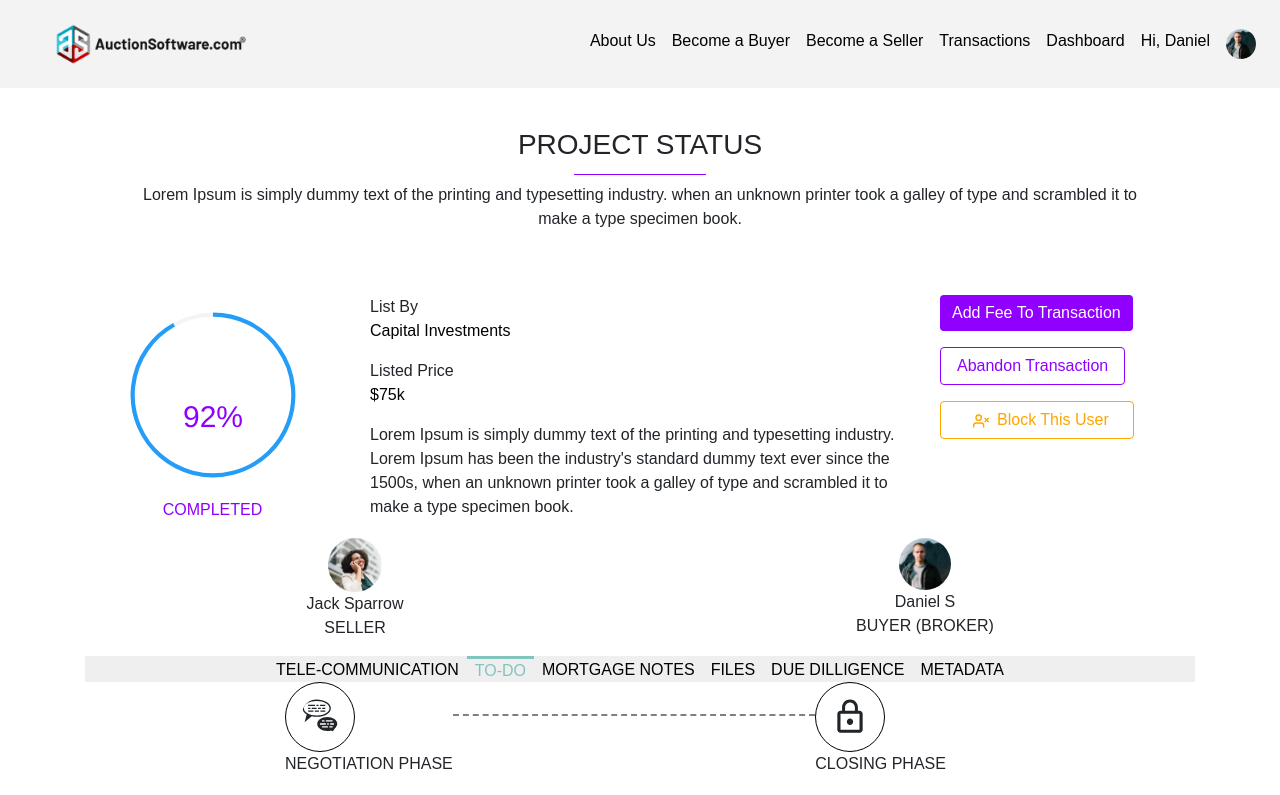
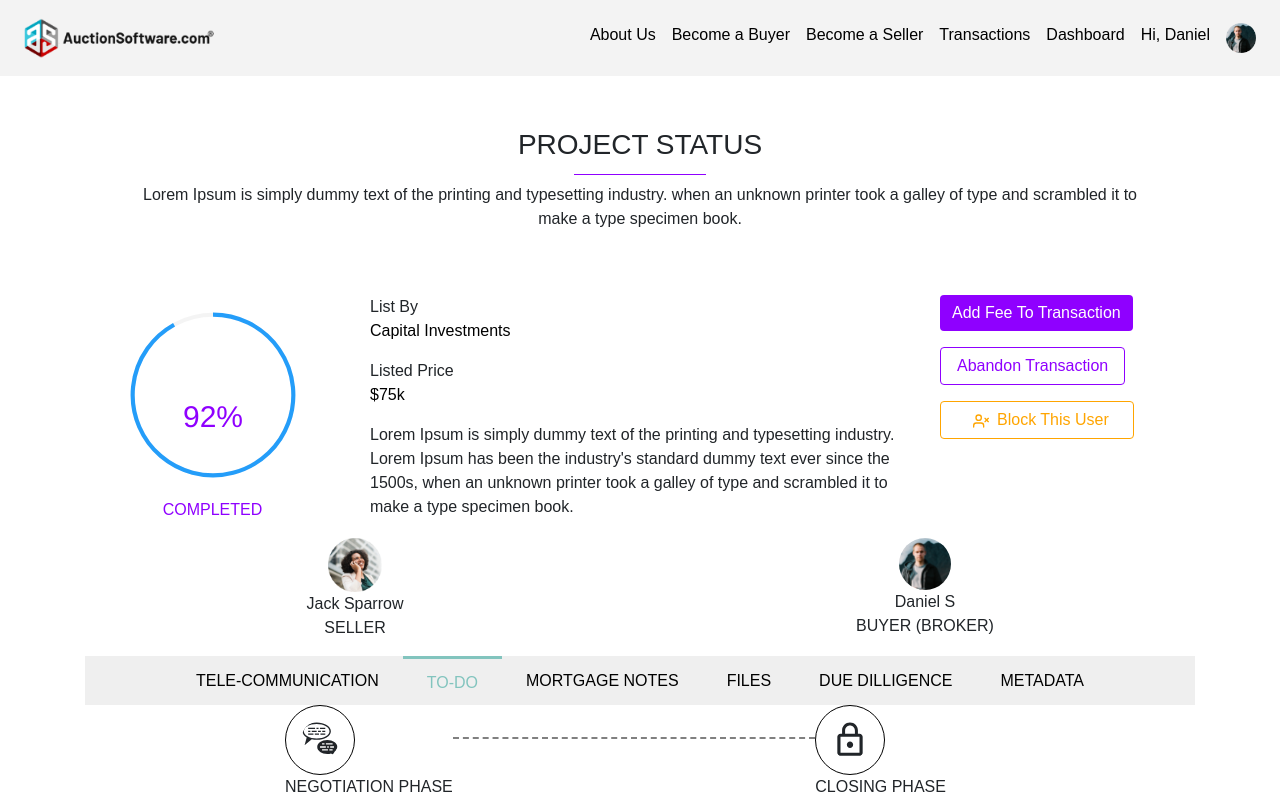
Before and after one commit to murugesh03/auction-task, a React (Create React App) app: page / in a window 1280 px wide. Shown: the top 795 px of the page. Built offline with nearby package versions, Linux system fonts and the light colour scheme.

Commit message:
tabs css changed

```diff
--- a/src/Components/Project/Tabs/Tabs.js
+++ b/src/Components/Project/Tabs/Tabs.js
@@ -14,10 +14,14 @@
           className="tabs"
         >
           <Tab eventKey="home" title="TELE-COMMUNICATION"></Tab>
-          <Tab className ="tabs-active" eventKey="todo" title="TO-DO">
+          <Tab eventKey="todo" title="TO-DO">
             <Todo />
           </Tab>
-          <Tab  id="tabs-active"eventKey="mortgage notes" title="MORTGAGE NOTES"></Tab>
+          <Tab
+            id="tabs-active"
+            eventKey="mortgage notes"
+            title="MORTGAGE NOTES"
+          ></Tab>
           <Tab eventKey="files" title="FILES"></Tab>
           <Tab eventKey="due dilligence" title="DUE DILLIGENCE"></Tab>
           <Tab eventKey="metadata" title="METADATA"></Tab>
--- a/src/Components/Project/Tabs/Tabs.scss
+++ b/src/Components/Project/Tabs/Tabs.scss
@@ -9,7 +9,7 @@
 .tabs {
   background-color: #efefef;
 }
-.nav-link.active {
+.tabs a.active {
   border-top: 3px solid $lightGreen !important;
   color: $lightGreen !important;
   background-color: transparent !important;
@@ -21,7 +21,7 @@
 .nav-link {
   border: none !important;
 }
-a {
+.tabs a {
   color: black !important;
-  padding: 0.7rem 2rem !important;
+  padding: 0.7rem 1.5rem !important;
 }
```
